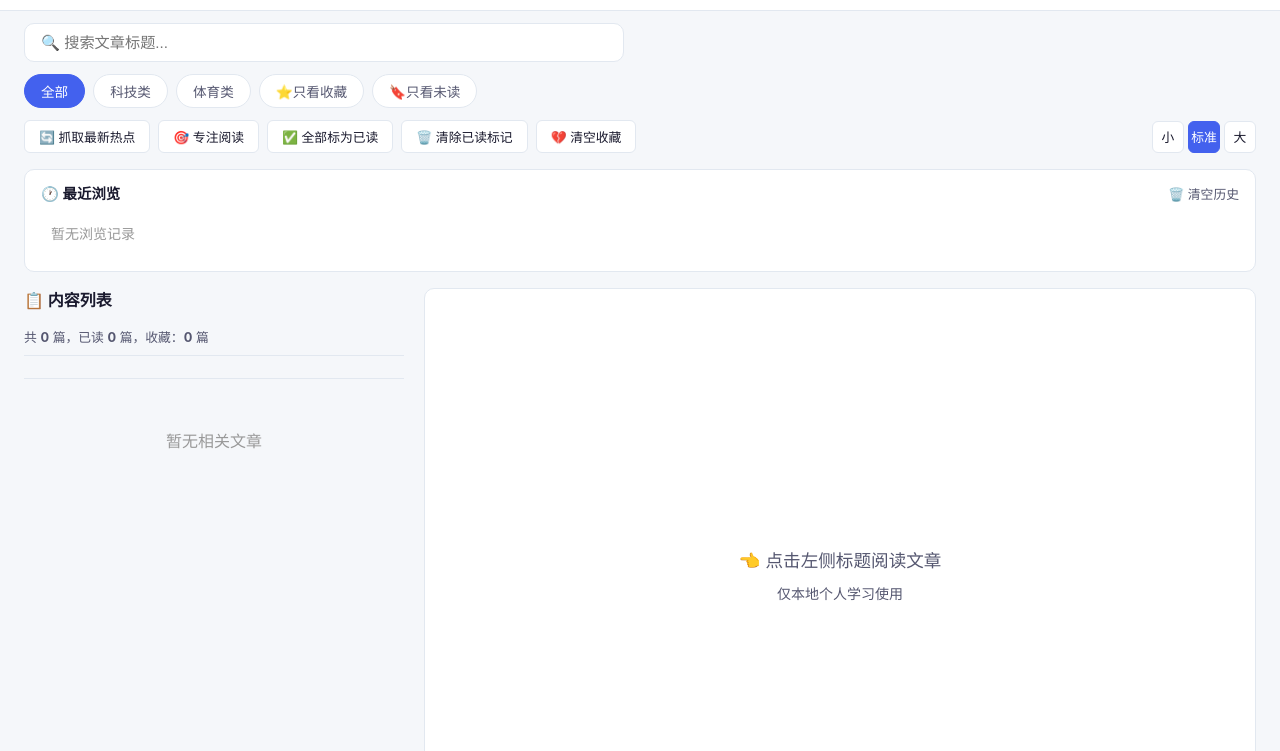
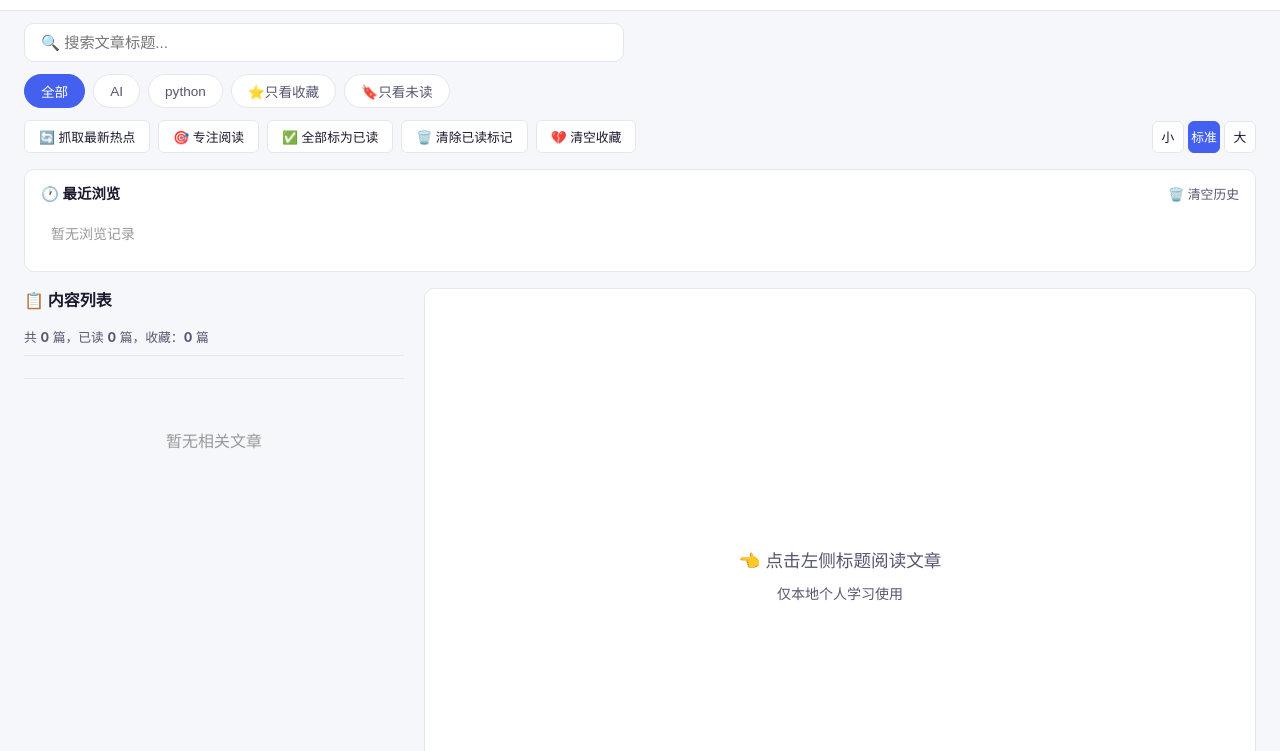
Before and after one commit to cofenet/test01, a plain HTML site: page index.html in a window 1280 px wide. Shown: the part 49-800 px from the top of the page. Drawn offline with nearby package versions, Linux system fonts and the light colour scheme; no server answers.

Commit message:
Add files via upload

```diff
--- a/index.html
+++ b/index.html
@@ -8,7 +8,6 @@
     <link rel="stylesheet" href="assets/css/layout.css">
     <link rel="stylesheet" href="assets/css/components.css">
     <link rel="stylesheet" href="assets/css/markdown.css">
-        <link rel="stylesheet" href="assets/css/markdown.css">
     <!-- ✅ 新增：引入 marked.js 用于渲染 Markdown -->
     <script src="https://cdn.jsdelivr.net/npm/marked/marked.min.js"></script>
 </head>
@@ -36,8 +35,8 @@
     <!-- Category Tabs -->
     <nav class="tab-wrap" role="tablist" aria-label="文章分类">
         <button class="tab-btn active" data-cat="all" role="tab" aria-selected="true">全部</button>
-        <button class="tab-btn" data-cat="tech" role="tab" aria-selected="false">科技类</button>
-        <button class="tab-btn" data-cat="sport" role="tab" aria-selected="false">体育类</button>
+        <button class="tab-btn" data-cat="tech" role="tab" aria-selected="false">AI</button>
+        <button class="tab-btn" data-cat="python" role="tab" aria-selected="false">python</button>
         <button class="tab-btn" data-cat="star" role="tab" aria-selected="false">⭐只看收藏</button>
         <button class="tab-btn" data-cat="unread" role="tab" aria-selected="false">🔖只看未读</button>
     </nav>
```
